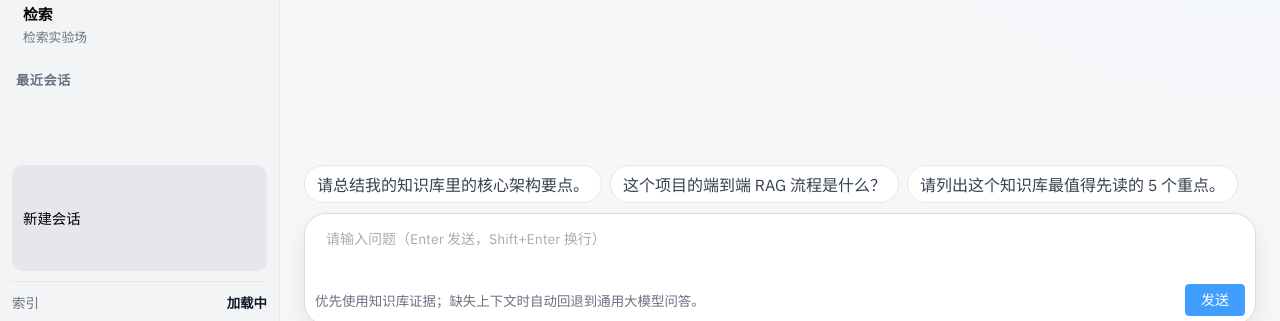
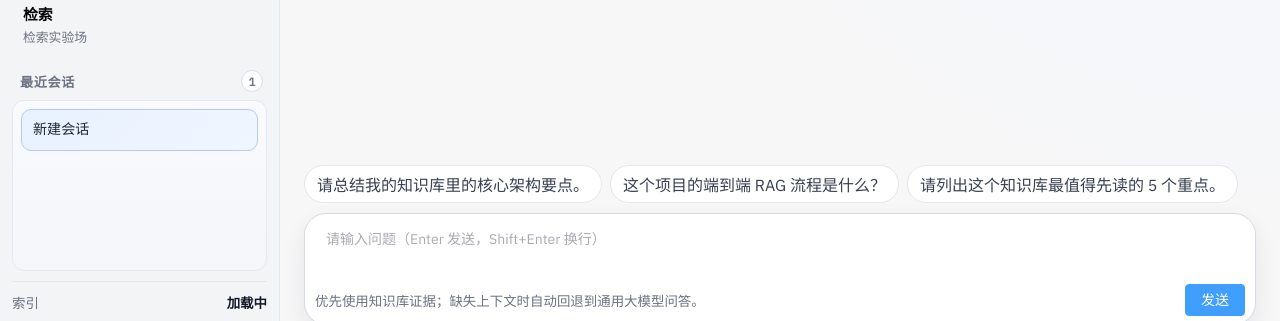
Before and after one commit to soberminds/knowledge-orchestration-platform, a Vue app in the folder frontend/: page / in a window 1280 px wide. Shown: the part 422-743 px from the top of the page. Built offline with nearby package versions, Linux system fonts and the light colour scheme; no server answers.

Commit message:
feat: enhance recent sessions display with count and empty state message

```diff
--- a/frontend/src/components/sidebar/LeftSidebar.vue
+++ b/frontend/src/components/sidebar/LeftSidebar.vue
@@ -65,15 +65,25 @@ const localeValue = computed<LocaleCode>({
     </section>
 
     <section class="nav-section recent-section">
+      <div class="recent-head">
         <h3>{{ t("sidebar.recent") }}</h3>
+        <span class="recent-count">{{ recentSessions.length }}</span>
+      </div>
+
+      <div class="recent-list">
         <button
           v-for="session in recentSessions"
           :key="session.id"
           :class="['recent-item', activeSessionId === session.id ? 'is-active' : '']"
           @click="$emit('select-session', session.id)"
         >
-        {{ session.title }}
+          <span class="recent-title">{{ session.title }}</span>
         </button>
+
+        <p v-if="!recentSessions.length" class="recent-empty">
+          {{ t("sidebar.recent_empty") }}
+        </p>
+      </div>
     </section>
 
     <section class="sidebar-foot">
@@ -219,28 +229,99 @@ const localeValue = computed<LocaleCode>({
 .recent-section {
   min-height: 0;
   flex: 1;
+  display: flex;
+  flex-direction: column;
+  gap: 8px;
+}
+
+.recent-head {
+  display: flex;
+  align-items: center;
+  justify-content: space-between;
+  padding: 0 4px;
+}
+
+.recent-head h3 {
+  margin: 0;
+}
+
+.recent-count {
+  min-width: 22px;
+  height: 22px;
+  padding: 0 6px;
+  border-radius: 999px;
+  border: 1px solid #d7deea;
+  background: #fff;
+  color: #64748b;
+  font-size: 0.75rem;
+  font-weight: 600;
+  display: inline-flex;
+  align-items: center;
+  justify-content: center;
+}
+
+.recent-list {
+  min-height: 0;
+  flex: 1;
+  overflow: auto;
+  display: flex;
+  flex-direction: column;
+  gap: 8px;
+  padding: 8px;
+  border: 1px solid #e3e8f1;
+  border-radius: 12px;
+  background: linear-gradient(180deg, #f8fafd 0%, #f4f6f9 100%);
+}
+
+.recent-list::-webkit-scrollbar {
+  width: 8px;
+}
+
+.recent-list::-webkit-scrollbar-thumb {
+  background: #cfd6e2;
+  border-radius: 999px;
 }
 
 .recent-item {
-  border: 1px solid transparent;
-  background: transparent;
+  border: 1px solid #dfe5ef;
+  background: #fff;
   border-radius: 10px;
   text-align: left;
-  padding: 8px 10px;
+  padding: 10px 11px;
   cursor: pointer;
-  font-size: 0.9rem;
+  transition: background 0.2s ease, border-color 0.2s ease, transform 0.12s ease;
+}
+
+.recent-item:hover {
+  background: #f9fbff;
+  border-color: #c8d4e5;
+  transform: translateY(-1px);
+}
+
+.recent-item.is-active {
+  background: linear-gradient(135deg, #e8f1ff 0%, #f0f6ff 100%);
+  border-color: #b8c9e6;
+}
+
+.recent-title {
+  display: block;
+  font-size: 0.88rem;
+  color: #1f2937;
+  line-height: 1.4;
   white-space: nowrap;
   overflow: hidden;
   text-overflow: ellipsis;
-  transition: background 0.2s ease;
 }
 
-.recent-item:hover {
+.recent-empty {
+  margin: 4px 0;
+  padding: 10px;
+  border: 1px dashed #d8dee8;
+  border-radius: 10px;
+  color: #7b8794;
+  font-size: 0.82rem;
+  text-align: center;
   background: #fff;
-}
-
-.recent-item.is-active {
-  background: #e5e7eb;
 }
 
 .sidebar-foot {
--- a/frontend/src/i18n/messages.ts
+++ b/frontend/src/i18n/messages.ts
@@ -31,6 +31,7 @@ export const messages: Record<LocaleCode, MessageMap> = {
     "sidebar.new_chat": "+ 新建会话",
     "sidebar.workspaces": "工作区",
     "sidebar.recent": "最近会话",
+    "sidebar.recent_empty": "暂无会话",
     "sidebar.index": "索引",
     "sidebar.documents": "文档",
     "sidebar.chunks": "切片",
@@ -191,6 +192,7 @@ export const messages: Record<LocaleCode, MessageMap> = {
     "sidebar.new_chat": "+ New Chat",
     "sidebar.workspaces": "Workspaces",
     "sidebar.recent": "Recent",
+    "sidebar.recent_empty": "No recent chats",
     "sidebar.index": "Index",
     "sidebar.documents": "Documents",
     "sidebar.chunks": "Chunks",
```
Lines whose indentation alone changed are shown as unchanged.
